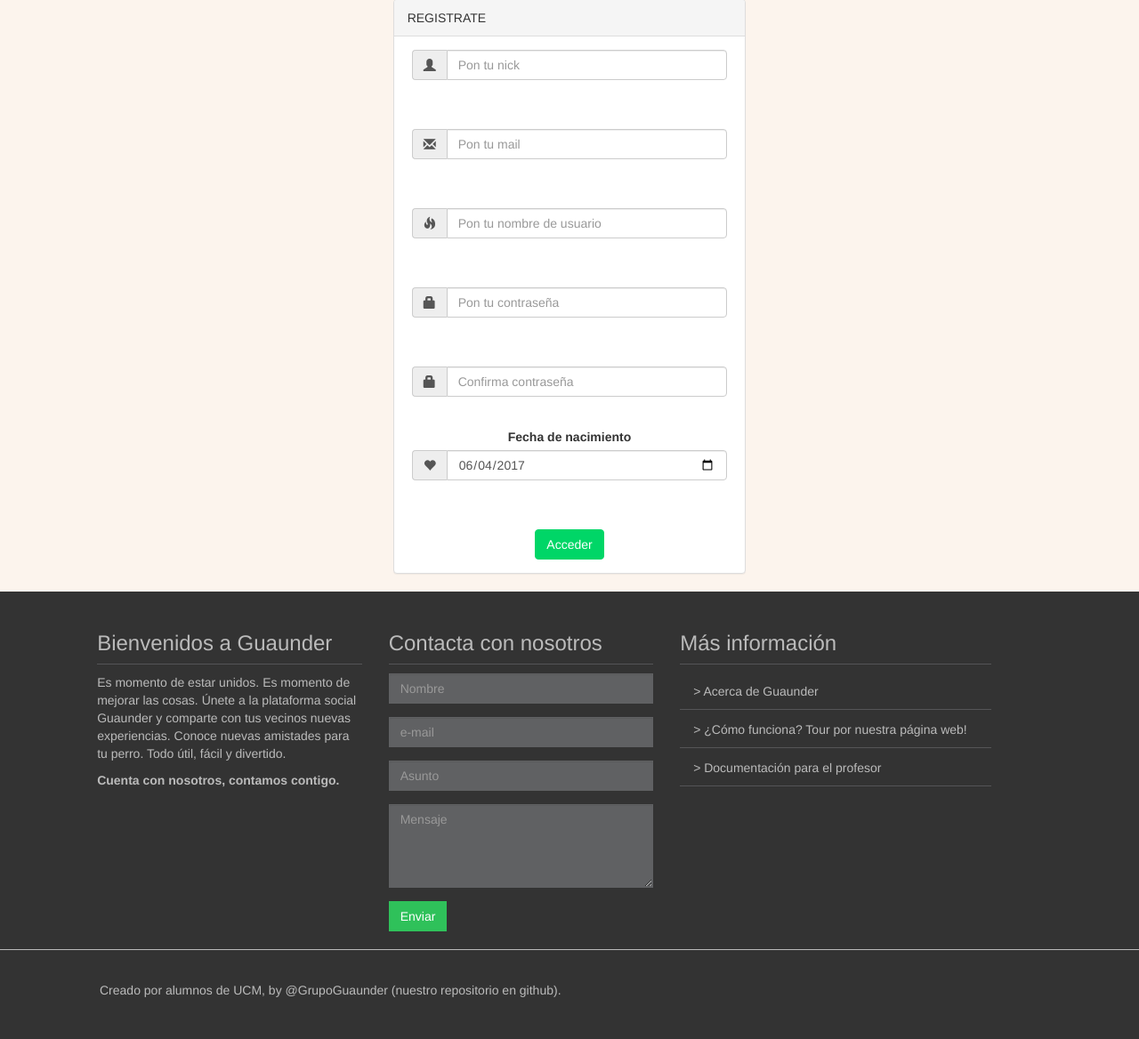
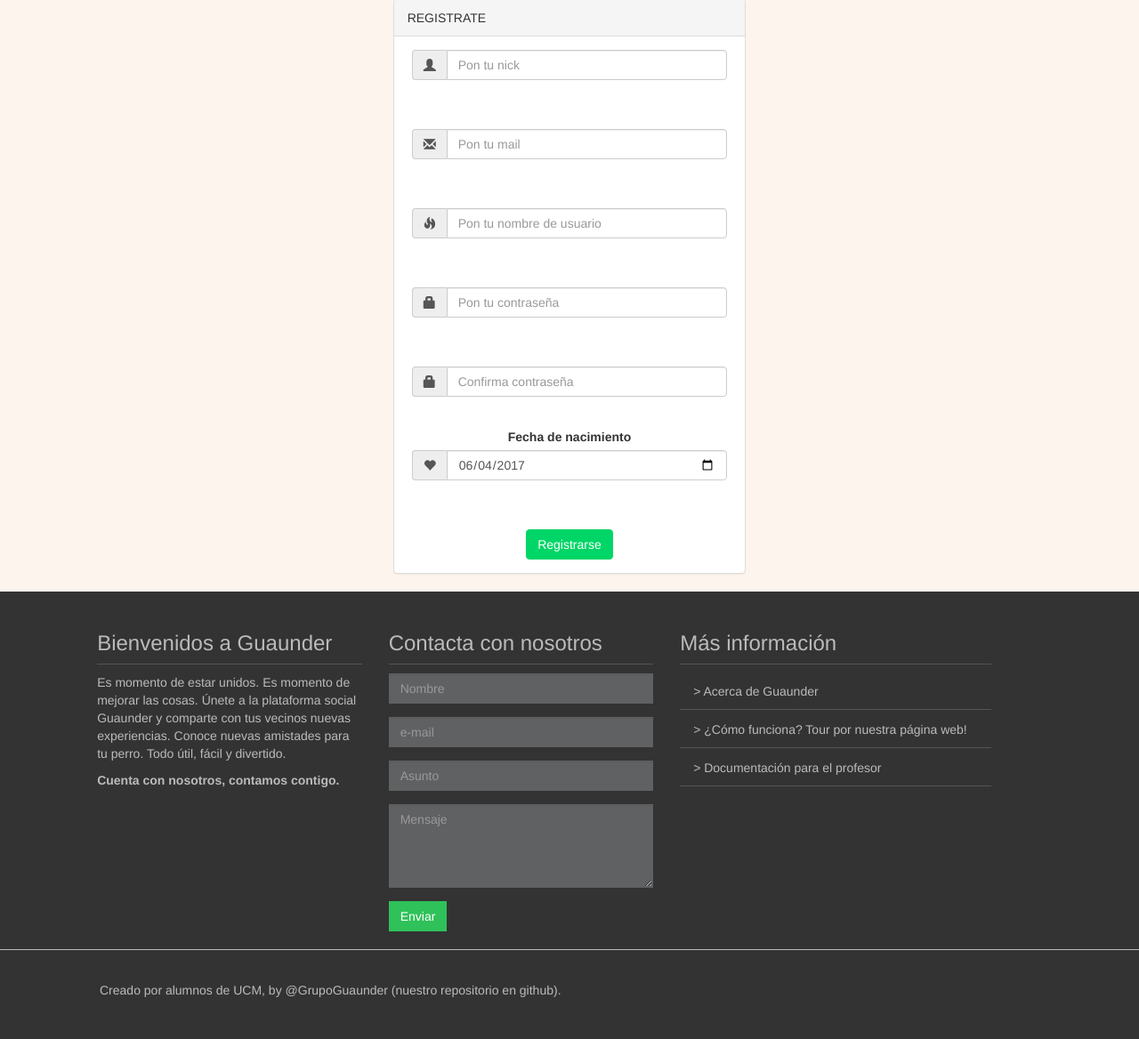
Before and after one commit to Marquets/GuaunderAW, a PHP site: page /registro_formulario.php in a window 1280 px wide. Shown: the part 79-1247 px from the top of the page at 89% size. Run offline with PHP 8.4, Linux system fonts and the light colour scheme.

Commit message:
validado Chats, pagPrincipal, regsitroformulario, login_formulario

```diff
--- a/public/chats.php
+++ b/public/chats.php
@@ -51,7 +51,7 @@
 											<div class="form-group">
                                                 <label class="control-label col-sm-3" for="select_destinatary">Para:</label>
                                                 <div class="col-sm-9">
-                                                    <select type="select" class="form-control" id="select_destinatary" name="select_destinatary">
+                                                    <select class="form-control" id="select_destinatary" name="select_destinatary">
                                                     	<?php
                                                     		$db=@mysqli_connect('localhost', 'root', 'root', 'guaunder');
                                                     		$sql="select distinct g1.us_like as g1Like from matches_guau g1, matches_guau g2 where g1.us_like=g2.us_target and g1.us_target=g2.us_like and g1.us_target='".$_SESSION['nick']."' and g1.us_like <> '".$_SESSION['nick']."'";
--- a/public/registro_formulario.php
+++ b/public/registro_formulario.php
@@ -103,7 +103,6 @@
 								</div>
 								<br>
 								<div class="form-group">
-									<label for="Confirma"><!-- Confirma tu contraseña AA --></label>
 									<br>
 									<div class="input-group">
 										<div class="input-group-addon">
@@ -124,7 +123,7 @@
 								</div>
 								<br>
 								<br>
-								<input type="submit" class="btn btn-success" value="Acceder" id="registrarse" name="registrarse" value="Registrarse">
+								<input type="submit" class="btn btn-success" id="registrarse" name="registrarse" value="Registrarse">
 								<br>
 								<!-- Linkear a inicio de sesión -->
 								<!--<a  id = "link_inicio" href=""> Iniciar Sesión </a>-->
```
